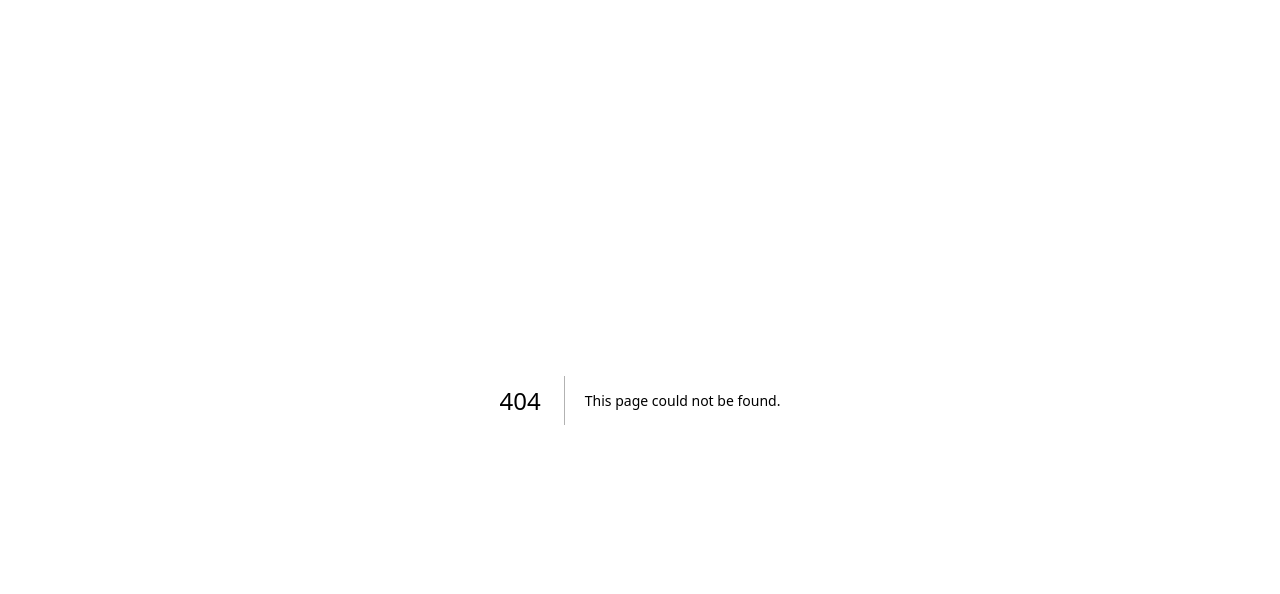
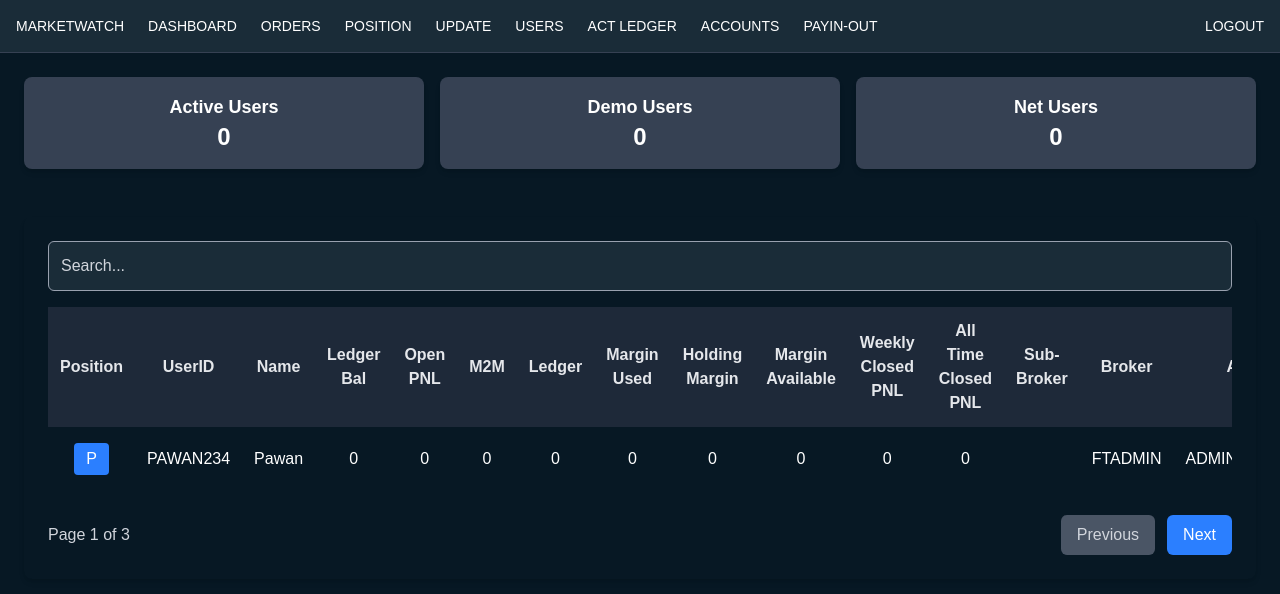
Before and after one commit to masum-abrar/Nex-Trade, a Next.js app: page /users in a window 1280 px wide. Before the commit this address had no page. Shown: the top 594 px of the page. Built offline with nearby package versions, Linux system fonts and the light colour scheme.

Commit message:
users page content added

```diff
--- a/src/app/Components/Sidebar.jsx
+++ b/src/app/Components/Sidebar.jsx
@@ -19,10 +19,11 @@ export const Sidebar = () => {
 
       {/* Sidebar */}
       <div
-        className={`${
-          isSidebarOpen ? "translate-x-0 z-50" : "-translate-x-full  "
-        } md:translate-x-0 fixed md:static w-64 bg-[#071824] text-white   flex flex-col transition-transform duration-300 ease-in-out z-40 border-r-2  border-gray-500  `}
-      >
+  className={`${
+    isSidebarOpen ? "translate-x-0 z-50" : "-translate-x-full"
+  } md:translate-x-0 fixed md:static w-64 bg-[#071824] text-white flex flex-col transition-transform duration-300 ease-in-out z-40 border-r-2 border-gray-500  h-screen`}
+>
+
         <div className="p-4 border-b border-gray-700">
           <div className="flex items-center justify-between mb-4">
             <h2 className="text-lg font-semibold">FTADMIN</h2>
@@ -75,7 +76,7 @@ export const Sidebar = () => {
       {/* Overlay */}
       {isSidebarOpen && (
         <div
-          className="fixed inset-0  bg-opacity-50 z-30 md:hidden"
+          className="fixed inset-0  bg-opacity-50 z-30  md:hidden"
           onClick={() => setIsSidebarOpen(false)}
         ></div>
       )}
--- a/src/app/position/page.jsx
+++ b/src/app/position/page.jsx
@@ -7,7 +7,9 @@ import Navbar from '../Components/Navbar';
 const Page = () => {
   return (
     <div className="flex ">
-      <Sidebar />
+    <div className='h-full'>
+    <Sidebar />
+    </div>
       <div className="flex-1">
         <Navbar />
         <div className="  bg-[#1A2C38] h-screen">
--- /dev/null
+++ b/src/app/users/page.jsx
@@ -0,0 +1,116 @@
+'use client';
+
+import React from 'react';
+import Navbar from '../components/Navbar';
+
+const Page = () => {
+  return (
+    <div className="flex flex-col min-h-screen bg-[#071824] text-white">
+      <Navbar />
+
+      {/* Stats Section */}
+      <div className="p-6 grid grid-cols-1 md:grid-cols-3 gap-4">
+        <div className="bg-gray-700 p-4 rounded-lg text-center shadow-md">
+          <h3 className="text-lg font-semibold">Active Users</h3>
+          <p className="text-2xl font-bold">0</p>
+        </div>
+        <div className="bg-gray-700 p-4 rounded-lg text-center shadow-md">
+          <h3 className="text-lg font-semibold">Demo Users</h3>
+          <p className="text-2xl font-bold">0</p>
+        </div>
+        <div className="bg-gray-700 p-4 rounded-lg text-center shadow-md">
+          <h3 className="text-lg font-semibold">Net Users</h3>
+          <p className="text-2xl font-bold">0</p>
+        </div>
+      </div>
+
+      {/* Table Section */}
+      <div className="p-6">
+        <div className=" p-6 rounded-lg shadow-md overflow-x-auto">
+          <input
+            type="text"
+            placeholder="Search..."
+            className="w-full p-3 rounded-md border border-gray-400 bg-[#1A2C38] text-white placeholder-gray-300 mb-4"
+          />
+
+          <div className="w-full overflow-x-auto">
+            <table className="w-full border-collapse rounded-lg">
+              <thead>
+                <tr className="bg-gray-800 text-gray-200">
+                  <th className="p-3">Position</th>
+                  <th className="p-3">UserID</th>
+                  <th className="p-3">Name</th>
+                  <th className="p-3">Ledger Bal</th>
+                  <th className="p-3">Open PNL</th>
+                  <th className="p-3">M2M</th>
+                  <th className="p-3">Ledger</th>
+                  <th className="p-3">Margin Used</th>
+                  <th className="p-3">Holding Margin</th>
+                  <th className="p-3">Margin Available</th>
+                  <th className="p-3">Weekly Closed PNL</th>
+                  <th className="p-3">All Time Closed PNL</th>
+                  <th className="p-3">Sub-Broker</th>
+                  <th className="p-3">Broker</th>
+                  <th className="p-3">Admin</th>
+                  <th className="p-3">Type</th>
+                  <th className="p-3">SL</th>
+                  <th className="p-3">Mobile</th>
+                  <th className="p-3">Demo</th>
+                  <th className="p-3">Active</th>
+                  <th className="p-3">Created On</th>
+                  <th className="p-3">Update</th>
+                </tr>
+              </thead>
+              <tbody>
+                <tr className=" hover:bg-gray-500 transition duration-200 text-center">
+                  <td className="p-3"><button className="bg-blue-500 px-3 py-1 rounded">P</button></td>
+                  <td className="p-3">PAWAN234</td>
+                  <td className="p-3">Pawan</td>
+                  <td className="p-3">0</td>
+                  <td className="p-3">0</td>
+                  <td className="p-3">0</td>
+                  <td className="p-3">0</td>
+                  <td className="p-3">0</td>
+                  <td className="p-3">0</td>
+                  <td className="p-3">0</td>
+                  <td className="p-3">0</td>
+                  <td className="p-3">0</td>
+                  <td className="p-3"></td>
+                  <td className="p-3">FTADMIN</td>
+                  <td className="p-3">ADMIN@FALCON</td>
+                  <td className="p-3">Exposure</td>
+                  <td className="p-3">90%</td>
+                  <td className="p-3"></td>
+                  <td className="p-3">NO</td>
+                  <td className="p-3">YES</td>
+                  <td className="p-3">19/02/25</td>
+                  <td className="p-3">
+                    <button className="bg-green-500 px-4 py-2 rounded-md text-white hover:bg-green-600">
+                      Update
+                    </button>
+                  </td>
+                </tr>
+              </tbody>
+            </table>
+          </div>
+
+          {/* Pagination Controls */}
+          <div className="flex justify-between items-center mt-6">
+            <span className="text-gray-300">Page 1 of 3</span>
+            <div>
+              <button className="px-4 py-2 bg-gray-600 rounded-md text-gray-300 cursor-not-allowed" disabled>
+                Previous
+              </button>
+              <button className="ml-3 px-4 py-2 bg-blue-500 rounded-md text-white hover:bg-blue-600">
+                Next
+              </button>
+            </div>
+          </div>
+
+        </div>
+      </div>
+    </div>
+  );
+};
+
+export default Page;
```
